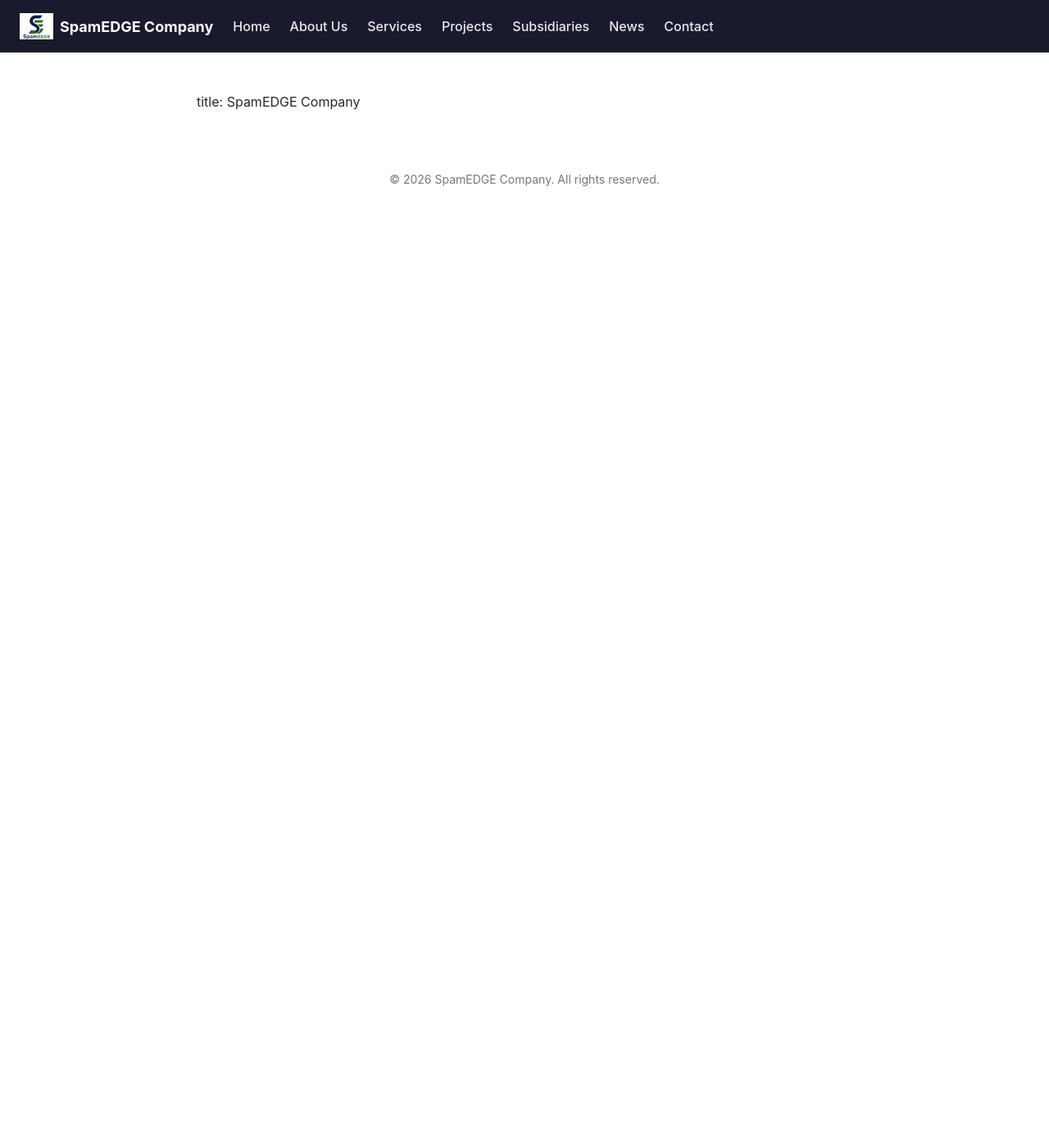
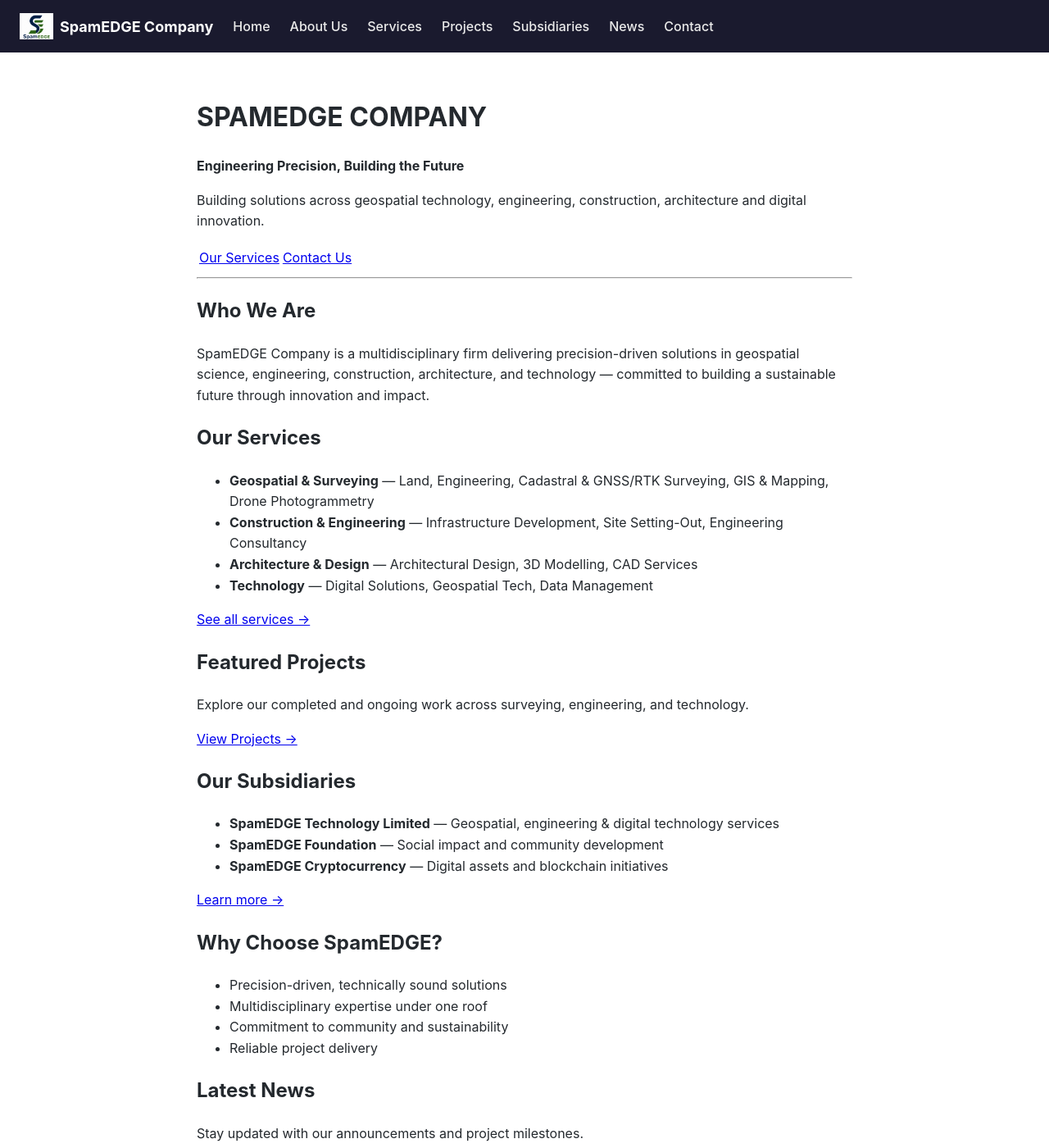
Before and after one commit to spamEDGEcompany/spamEDGEcompany.github.io, a Jekyll site: the page built from index.md, in a window 1280 px wide and 1400 px high. Shown: the whole window at 82% size. Built offline with Jekyll 4.4.1, drawn with Linux system fonts in a browser that asks for light colours; some of the changed text lies outside the part shown.

Commit message:
Update index.md

```diff
--- a/index.md
+++ b/index.md
@@ -3,5 +3,58 @@
 title: Home
 ---
 
+# SPAMEDGE COMPANY
+**Engineering Precision, Building the Future**
 
-title: SpamEDGE Company
+Building solutions across geospatial technology, engineering, construction, architecture and digital innovation.
+
+[Our Services](/services) | [Contact Us](/contact)
+
+---
+
+## Who We Are
+
+SpamEDGE Company is a multidisciplinary firm delivering precision-driven solutions in geospatial science, engineering, construction, architecture, and technology — committed to building a sustainable future through innovation and impact.
+
+## Our Services
+
+- **Geospatial & Surveying** — Land, Engineering, Cadastral & GNSS/RTK Surveying, GIS & Mapping, Drone Photogrammetry
+- **Construction & Engineering** — Infrastructure Development, Site Setting-Out, Engineering Consultancy
+- **Architecture & Design** — Architectural Design, 3D Modelling, CAD Services
+- **Technology** — Digital Solutions, Geospatial Tech, Data Management
+
+[See all services →](/services)
+
+## Featured Projects
+
+Explore our completed and ongoing work across surveying, engineering, and technology.
+
+[View Projects →](/projects)
+
+## Our Subsidiaries
+
+- **SpamEDGE Technology Limited** — Geospatial, engineering & digital technology services
+- **SpamEDGE Foundation** — Social impact and community development
+- **SpamEDGE Cryptocurrency** — Digital assets and blockchain initiatives
+
+[Learn more →](/subsidiaries)
+
+## Why Choose SpamEDGE?
+
+- Precision-driven, technically sound solutions
+- Multidisciplinary expertise under one roof
+- Commitment to community and sustainability
+- Reliable project delivery
+
+## Latest News
+
+Stay updated with our announcements and project milestones.
+
+[Read News →](/blog)
+
+## Ready to Work With Us?
+
+[Get in Touch](/contact)
+
+---
+📧 info.spamedgdecompany@gmail.com | 📞 0915 806 8973 | 📍 Lagos, Nigeria
```
